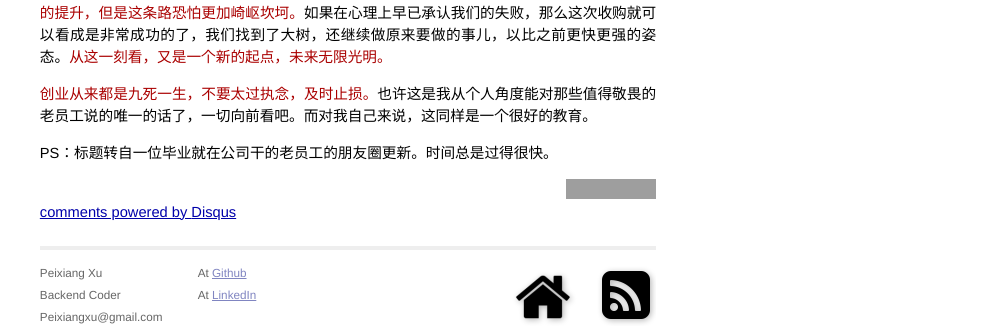
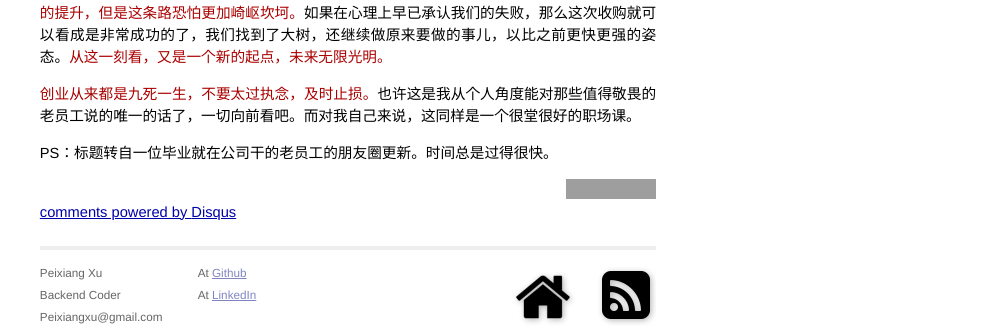
Before and after one commit to xupeixiang/xupeixiang.github.io, a Jekyll site: the page built from _posts/2014-3-9-a-five-years-dream-a-ten-years-travel.markdown, in a window 1280 px wide. Shown: the part 1815-2141 px from the top of the page, without its empty margins (292-1280 px from the left). Built offline with Jekyll 4.4.1, drawn with Linux system fonts in a browser that asks for light colours; Markdown is read by kramdown in place of the engine named in the settings; comment, search, counter and statistics services are not loaded; grey boxes are pictures that could not be loaded.

Commit message:
modify some words

```diff
--- a/_posts/2014-3-9-a-five-years-dream-a-ten-years-travel.markdown
+++ b/_posts/2014-3-9-a-five-years-dream-a-ten-years-travel.markdown
@@ -14,6 +14,6 @@ title: 一梦五六年，他乡九十载
 
 拾回感情，为什么一件看上去非常符合逻辑的事情让大家都感觉很失落？<span id='edu'>因为大家的期望脱离了现实，因为本质上，我们的创业早就已经失败了。</span>无论是之前的定价策略失误，还是改行进入传统的电视行业，都是整个创业失败的一部分。尤其是最近转行进入电视行业，这基本上可以说注定了很难有个好结果，<span id='edu'>因为投资人不会给你再多时间，因为传统行业的强龙和地头蛇不会正眼看你一个小小的创业企业，左手没有用户，右手没有内容，何以立足？纵然能给被人带来一些收入的提升，但是这条路恐怕更加崎岖坎坷。</span>如果在心理上早已承认我们的失败，那么这次收购就可以看成是非常成功的了，我们找到了大树，还继续做原来要做的事儿，以比之前更快更强的姿态。<span id='edu'>从这一刻看，又是一个新的起点，未来无限光明。</span>
 
-<span id='edu'>创业从来都是九死一生，不要太过执念，及时止损。</span>也许这是我从个人角度能对那些值得敬畏的老员工说的唯一的话了，一切向前看吧。而对我自己来说，这同样是一个很好的教育。
+<span id='edu'>创业从来都是九死一生，不要太过执念，及时止损。</span>也许这是我从个人角度能对那些值得敬畏的老员工说的唯一的话了，一切向前看吧。而对我自己来说，这同样是一个很堂很好的职场课。
 
 PS：标题转自一位毕业就在公司干的老员工的朋友圈更新。时间总是过得很快。
```
